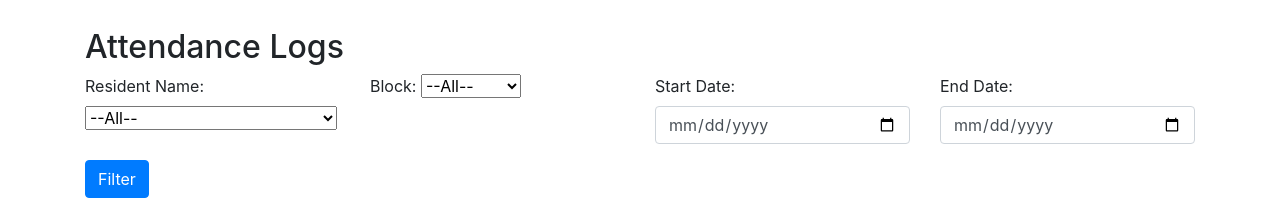
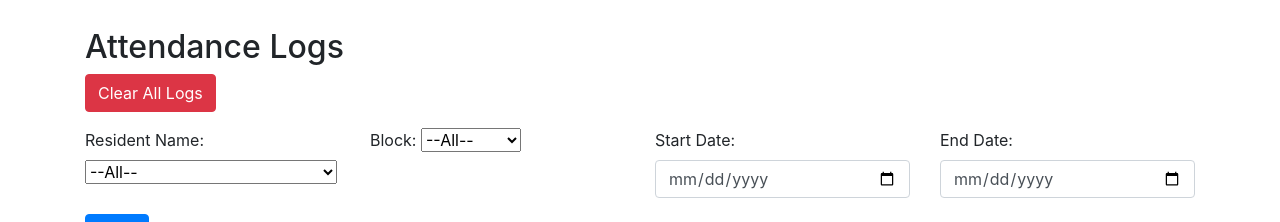
Before and after one commit to DrMGICU/attendance_tracker, a Flask app: page /logs in a window 1280 px wide. Shown: the part 56-278 px from the top of the page. Run offline with Flask 2, Linux system fonts and the light colour scheme; the visitor is signed in with stand-in values (Sample User, id 1); data that the repository does not hold is empty; some libraries are stand-ins or nearby versions.

Commit message:
Add Clear All Logs button and route

```diff
--- a/app.py
+++ b/app.py
@@ -225,6 +225,16 @@ def delete_log(log_id):
     flash("Attendance log deleted successfully!", "success")
     return redirect(url_for('view_logs'))
 
+@app.route('/delete_all', methods=['POST'])
+@login_required
+def delete_all():
+    conn = get_db_connection()
+    conn.execute("DELETE FROM attendance_log")
+    conn.commit()
+    conn.close()
+    flash("All attendance logs have been cleared.", "success")
+    return redirect(url_for('view_logs'))
+
 if __name__ == '__main__':
     port = int(os.environ.get("PORT", 5000))
     app.run(host='0.0.0.0', port=port, debug=True)
--- a/templates/logs.html
+++ b/templates/logs.html
@@ -1,8 +1,12 @@
-<!-- templates/logs.html -->
 {% extends "layout.html" %}
 {% block title %}Logs - Attendance Tracker{% endblock %}
 {% block content %}
 <h2 class="mt-4">Attendance Logs</h2>
+
+<!-- Clear All Logs Button -->
+<form action="{{ url_for('delete_all') }}" method="POST" onsubmit="return confirm('Are you sure you want to delete all logs? This cannot be undone.');">
+  <button type="submit" class="btn btn-danger mb-3">Clear All Logs</button>
+</form>
 
 <!-- Filter Form -->
 <form method="get" class="mb-4">
```
